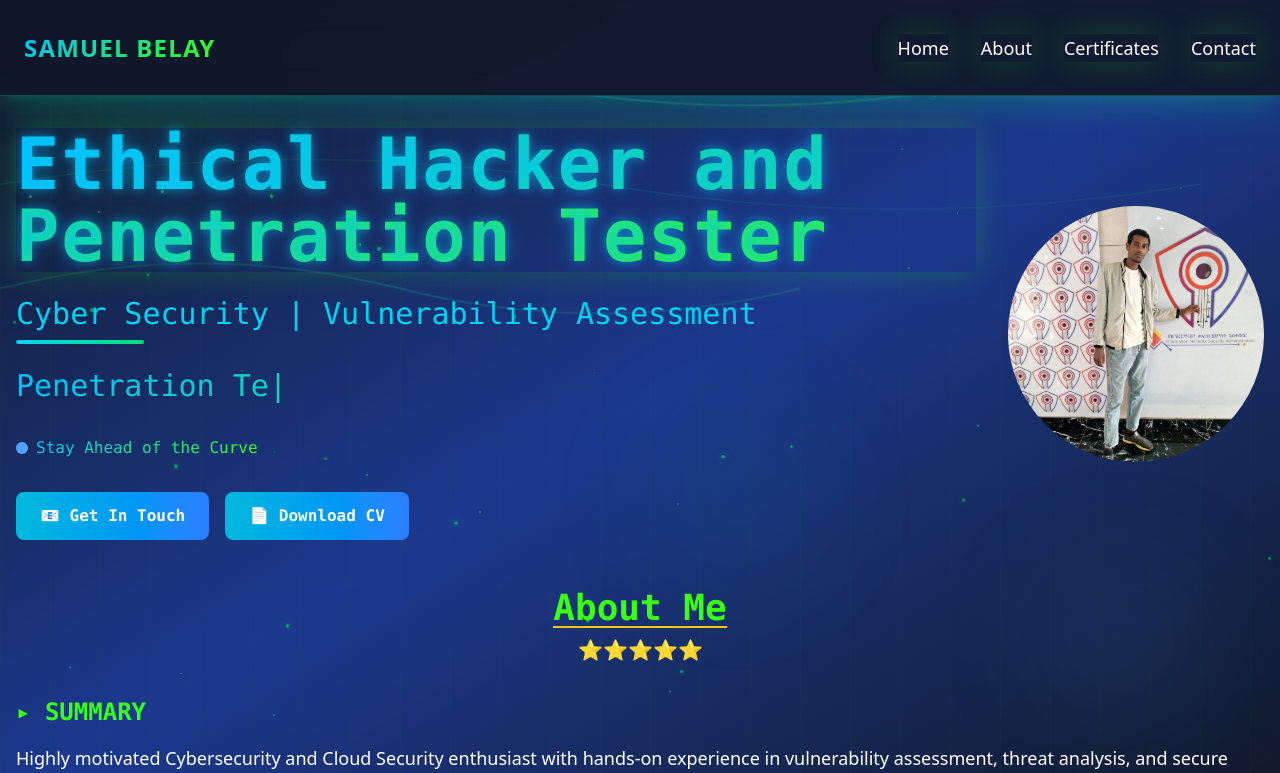
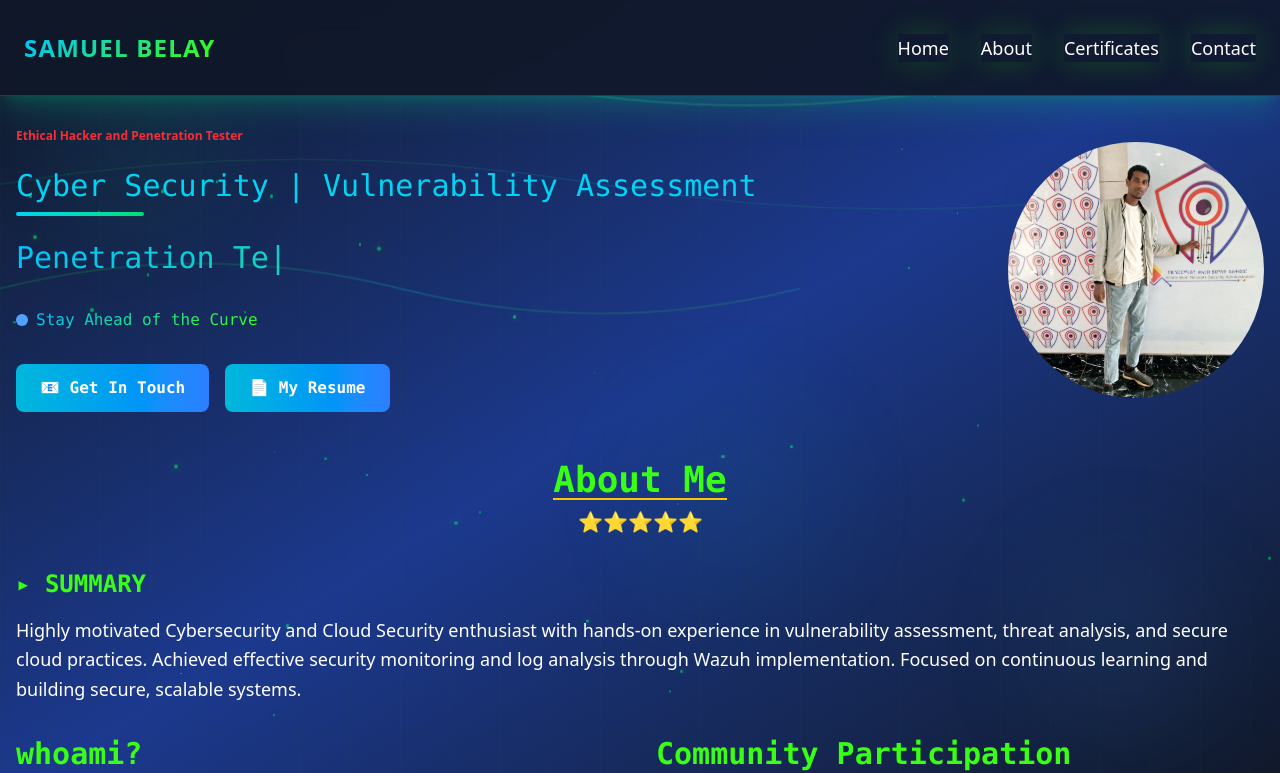
Before and after one commit to Anonimize4/mini-project-, a React (Vite) app: page / in a window 1280 px wide. Shown: the top 773 px of the page. Built offline with nearby package versions, Linux system fonts and the light colour scheme.

Commit message:
addig my data to the internet

```diff
--- a/src/components/HomeSection.tsx
+++ b/src/components/HomeSection.tsx
@@ -29,7 +29,6 @@ const HomeSection = () => {
       } else {
         setCurrentSkill(current.substring(0, charIndex - 1));
         setCharIndex(charIndex - 1);
-
         if (charIndex - 1 === 0) {
           setIsDeleting(false);
           setSkillIndex((skillIndex + 1) % skills.length);
@@ -49,14 +48,7 @@ const HomeSection = () => {
           transition={{ duration: 0.8 }}
           className="flex-1"
         >
-          <motion.h1
-            initial={{ opacity: 0, y: -20 }}
-            animate={{ opacity: 1, y: 0 }}
-            transition={{ duration: 0.8, delay: 0.2 }}
-            className="text-5xl md:text-7xl font-bold mb-6 font-mono tracking-wide glow-effect"
-          >
-            <span className="gradient-text text-glow-cyan">Ethical Hacker and Penetration Tester</span>
-          </motion.h1>
+          <h1 className="text-xs text-red-500 font-bold mb-6">Ethical Hacker and Penetration Tester</h1>
 
           <motion.div
             initial={{ opacity: 0, y: -20 }}
@@ -120,7 +112,7 @@ const HomeSection = () => {
               whileTap={{ scale: 0.95 }}
               className="inline-block bg-gradient-to-r from-cyan-500 to-blue-500 hover:from-cyan-600 hover:to-blue-600 text-white font-bold py-3 px-6 rounded-lg font-mono transition-all duration-300"
             >
-              📄 Download CV
+          📄 My  Resume
             </motion.a>
           </div>
         </motion.div>
```
Also changed, not shown: 1 other file (tests, documents, lock files or other folders).
